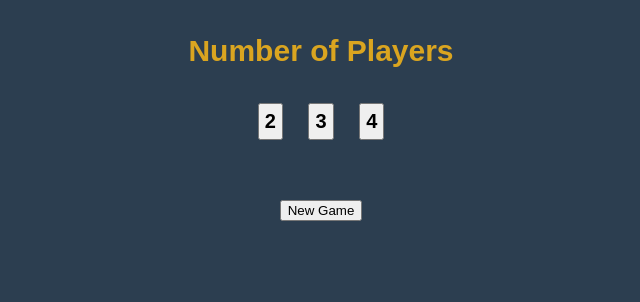
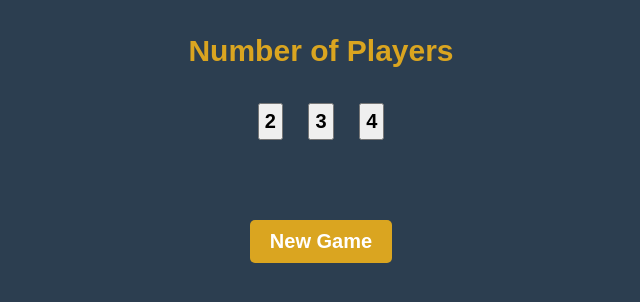
Before and after one commit to Ben-Cor/PHPBlackjack, a PHP site: page / in a window 1280 px wide. Shown: the part 148-450 px from the top of the page, without its empty margins (329-969 px from the left). Run offline with PHP 8.4, Linux system fonts and the light colour scheme.

Commit message:
styling added to new game button

```diff
--- a/style.css
+++ b/style.css
@@ -70,3 +70,16 @@ body {
     padding: 5px;
     margin: 10px;
 }
+
+.newGameButton {
+    font-size: 20px;
+    font-weight: bold;
+    padding: 10px 20px;
+    background-color: goldenrod;
+    color: white;
+    border: none;
+    border-radius: 5px;
+    cursor: pointer;
+    margin-top: 20px;
+    margin-bottom: 50px;
+}
```
